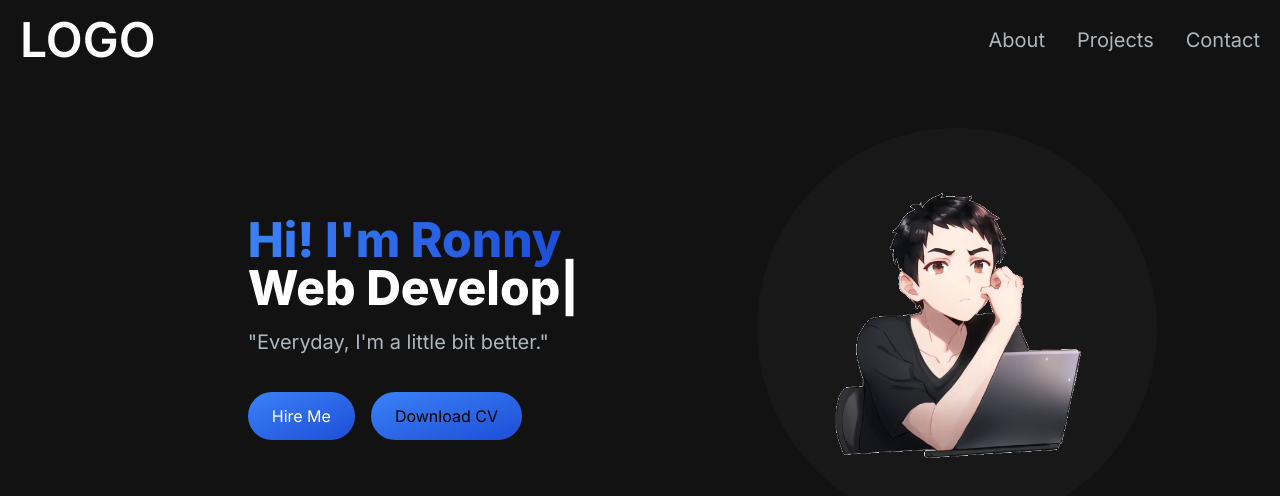
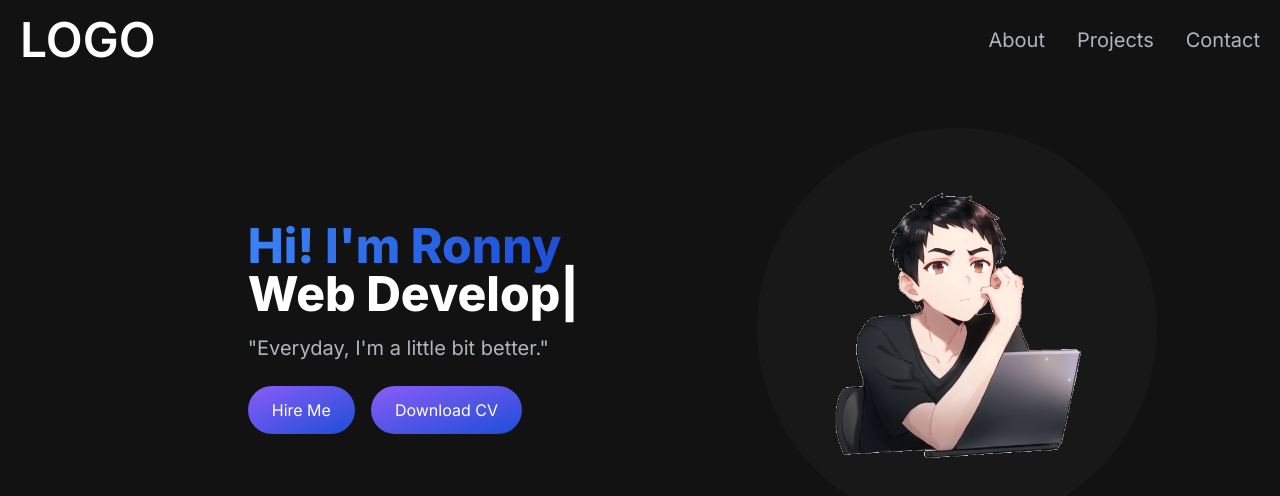
Before and after one commit to quadratini/Portfolio2, a Next.js app: page / in a window 1280 px wide. Shown: the top 496 px of the page. Built offline with nearby package versions, Linux system fonts and the light colour scheme.

Commit message:
change button color

```diff
--- a/app/components/HeroSection.jsx
+++ b/app/components/HeroSection.jsx
@@ -24,10 +24,10 @@ const HeroSection = () => {
               "Everyday, I'm a little bit better."
             </p>
             <div>
-              <button className="px-6 py-3 rounded-full sm:w-fit mr-4 bg-gradient-to-br from-blue-500 to-blue-700 text-white">
+              <button className="px-6 py-3 rounded-full sm:w-fit mr-4 bg-gradient-to-br from-violet-500 to-blue-700 text-white">
                 Hire Me
               </button>
-              <button className="px-6 py-3 rounded-full sm:w-fit mr-4 bg-gradient-to-br from-blue-500 to-blue-700 border-white mt-3">
+              <button className="px-6 py-3 rounded-full sm:w-fit mr-4 bg-gradient-to-br from-violet-500 to-blue-700 text-white">
                 Download CV
               </button>
             </div>
```
